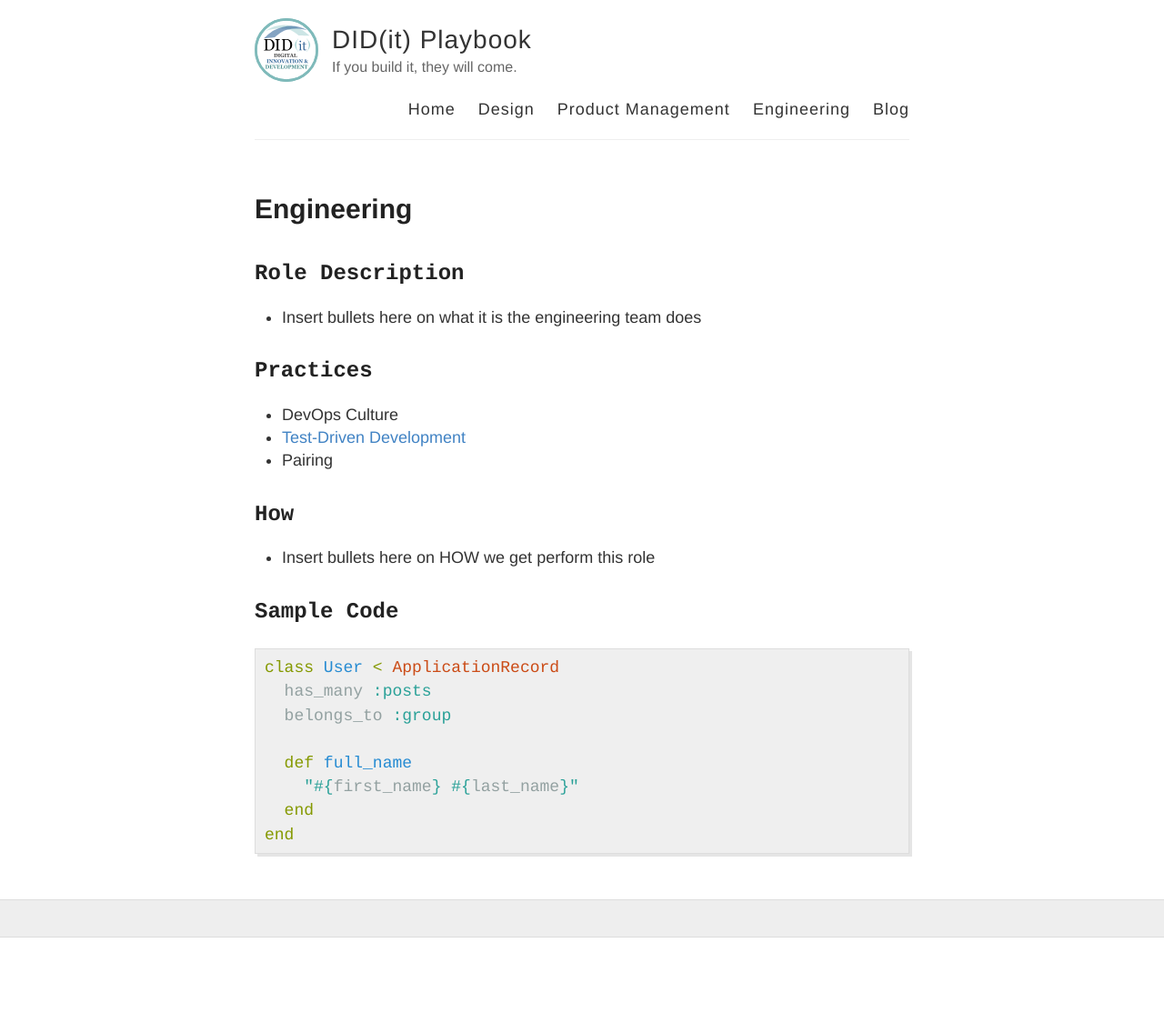
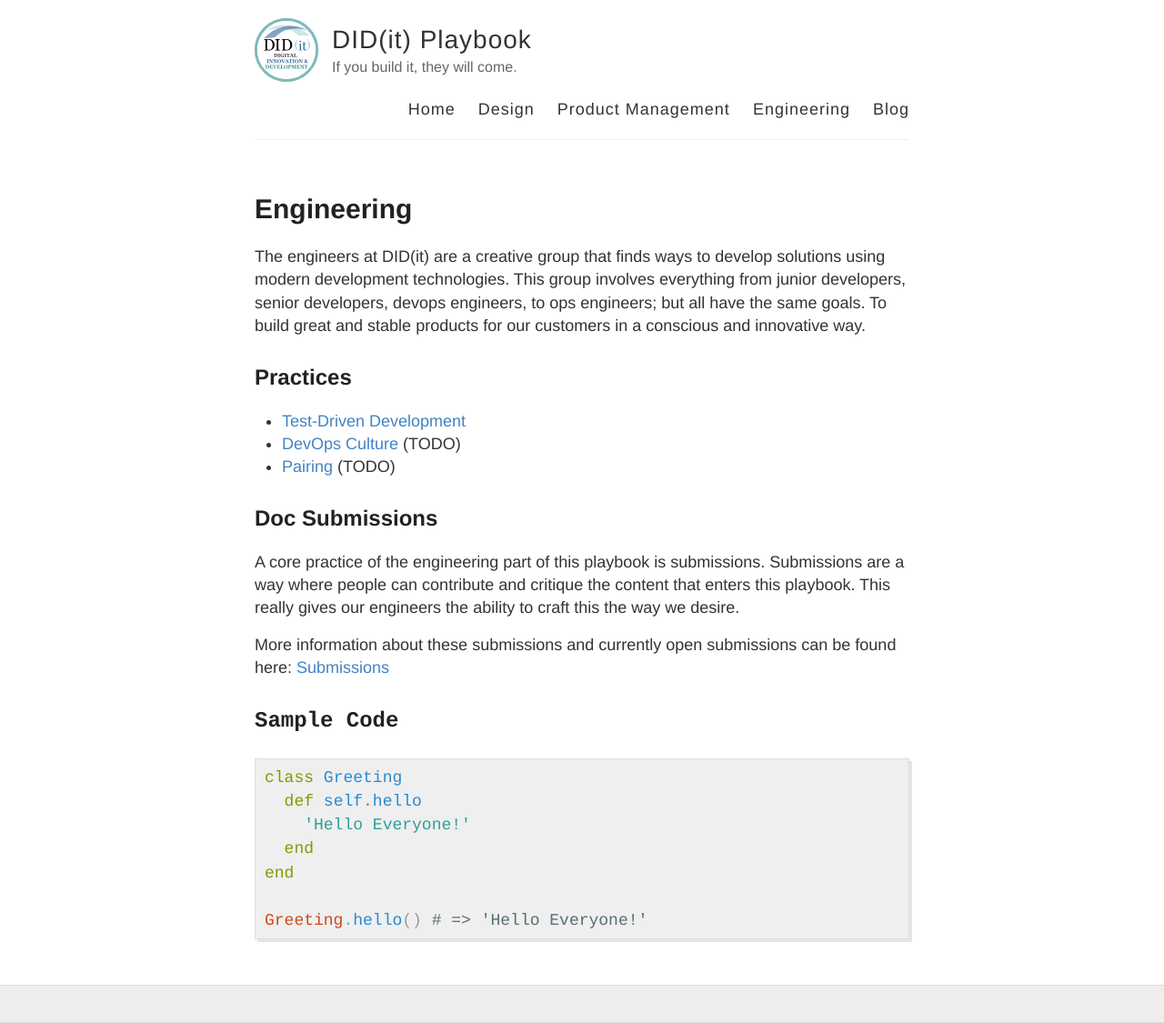
Before and after one commit to KnightPointSystems/kps_playbook, a Jekyll site: the page built from engineering.md, in a window 1280 px wide. Shown: the whole page at 91% size. Built offline with Jekyll 4.4.1, drawn with Linux system fonts in a browser that asks for light colours; before the commit the page ends 1031 px from its top, so only the background shows below that.

Commit message:
Updating engineering information. Updating links. Adding submissions template

````diff
--- a/engineering.md
+++ b/engineering.md
@@ -1,31 +1,39 @@
 ---
 layout: page
 title: Engineering
-permalink: /engineering/
+permalink: /engineering
 ---
 
-## `Role Description`
+The engineers at DID(it) are a creative group that finds ways to develop solutions
+using modern development technologies. This group involves everything from junior
+developers, senior developers, devops engineers, to ops engineers; but all have
+the same goals. To build great and stable products for our customers in a
+conscious and innovative way.
 
-- Insert bullets here on what it is the engineering team does
+## Practices
 
-## `Practices`
-* DevOps Culture
-* [Test-Driven Development](../submissions/engineering/TDD)
-* Pairing
+* [Test-Driven Development]({{ site.baseurl }}/submissions/engineering/TDD)
+* [DevOps Culture]() (TODO)
+* [Pairing]() (TODO)
 
-## `How`
+## Doc Submissions
 
-- Insert bullets here on HOW we get perform this role
+A core practice of the engineering part of this playbook is submissions.
+Submissions are a way where people can contribute and critique the content
+that enters this playbook. This really gives our engineers the ability to
+craft this the way we desire.
+
+More information about these submissions and currently open submissions can
+be found here: [Submissions]({{ site.baseurl }}/submissions)
 
 ## `Sample Code`
 
 ```ruby
-class User < ApplicationRecord
-  has_many :posts
-  belongs_to :group
-
-  def full_name
-    "#{first_name} #{last_name}"
+class Greeting
+  def self.hello
+    'Hello Everyone!'
   end
 end
+
+Greeting.hello() # => 'Hello Everyone!'
 ```
````
Also changed, not shown: _layouts/submission.html (added, +11 -0 lines), submissions/engineering/TDD.md (+6 -0 lines), submissions/submitting.md (+10 -2 lines).
